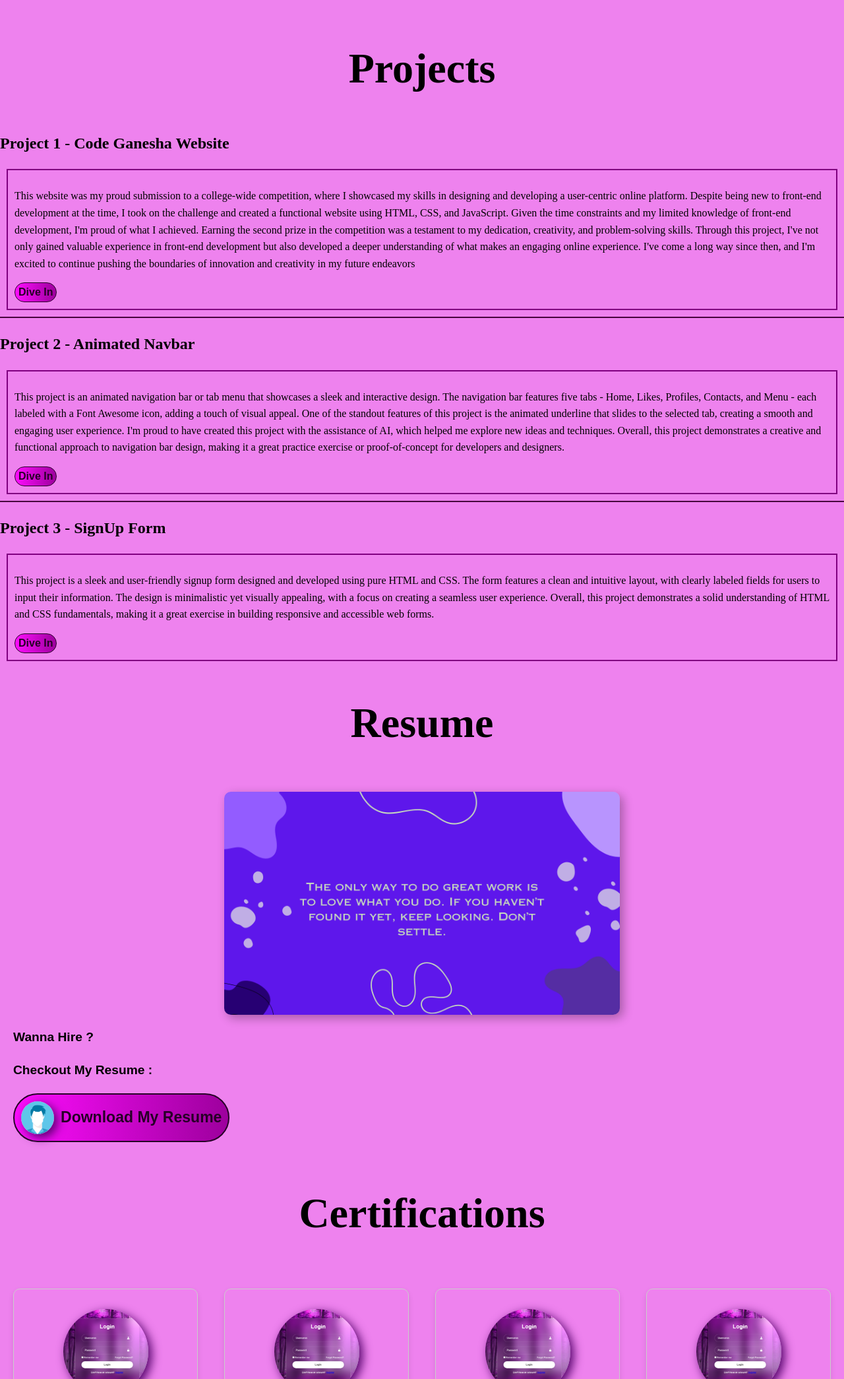
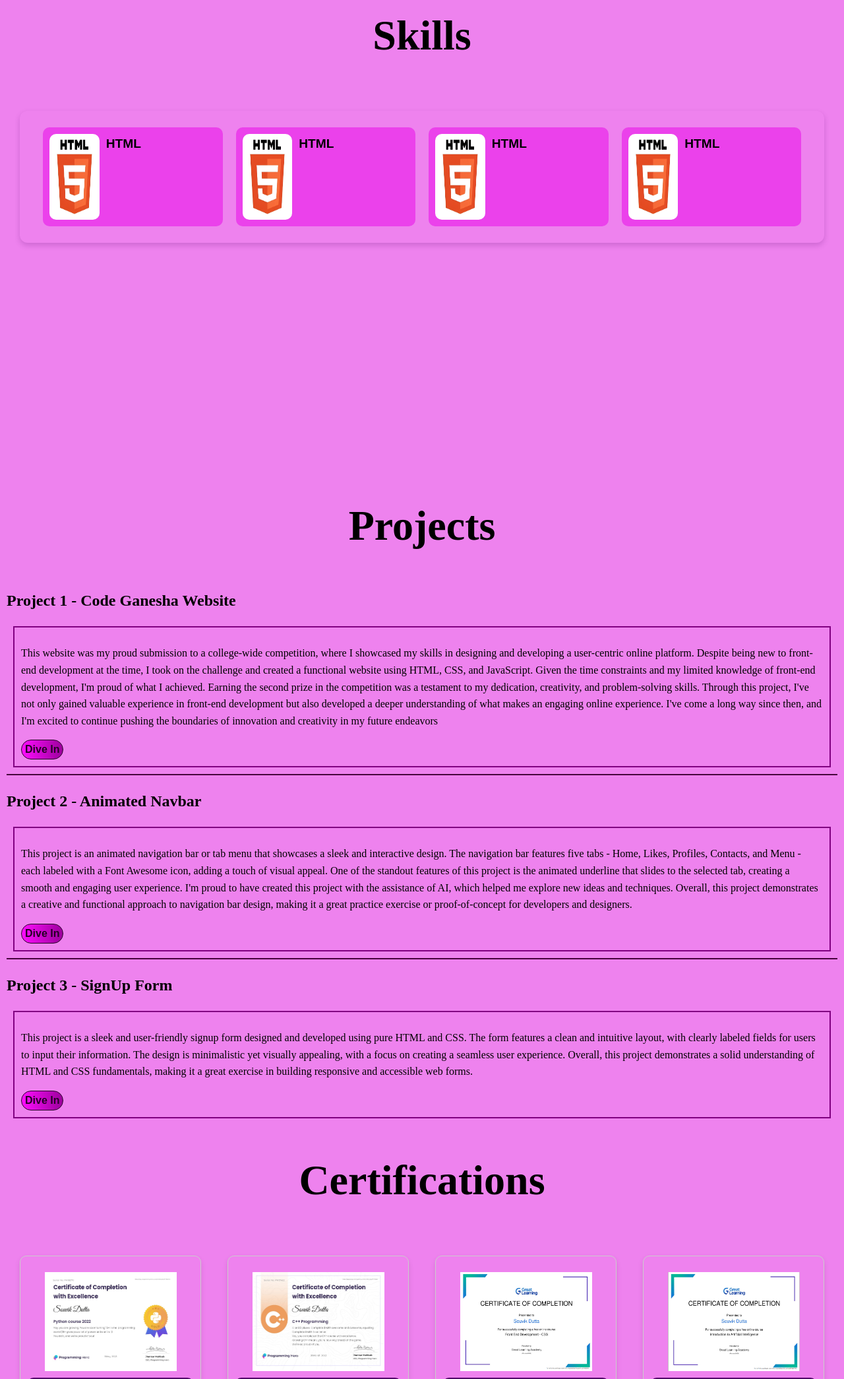
Before and after one commit to s7d4007/Personal-Portfolio, a plain HTML site: page Portfolio.html in a window 1280 px wide. Shown: the part 710-2800 px from the top of the page at 66% size. Drawn offline with nearby package versions, Linux system fonts and the light colour scheme; a web font is replaced by a local one.

Commit message:
Added Skills Section and Enhanced Certifications Section Gave a linkedIn Page link in the certifications section to know more about it.

```diff
--- a/Portfolio.html
+++ b/Portfolio.html
@@ -19,8 +19,8 @@
     <nav>
         <ul>
             <li><a href="#Home">Home</a></li>
+            <li><a href="#Skills">Skills</a></li>
             <li><a href="#Projects">Projects</a></li>
-            <li><a href="#Resume">Resume</a></li>
             <li><a href="#Certifications">Certifications</a></li>
             <li><a href="#Contact">Contact</a></li>
         </ul>
@@ -35,8 +35,27 @@
             </section>
             <section class="right">
                 <div class="format">Hello, </div> I am <div class="format">Souvik Dutta, </div> a passionate <div
-                    class="dynamic"><span id="element"> </span></div>
+                class="dynamic"><span id="element"> </span></div>
             </section>
+        </div>
+        <div id="Skills">
+            <h1>Skills</h1>
+            <div class="skills">
+                <div class="skill-box">
+                    <div id="skill-section">
+                        <img src="HTML.webp" alt="HTML" class="skill-section"> HTML
+                    </div>
+                    <div id="skill-section">
+                        <img src="HTML.webp" alt="HTML" class="skill-section"> HTML
+                    </div>
+                    <div id="skill-section">
+                        <img src="HTML.webp" alt="HTML" class="skill-section"> HTML
+                    </div>
+                    <div id="skill-section">
+                        <img src="HTML.webp" alt="HTML" class="skill-section"> HTML
+                    </div>
+                </div>
+            </div>
         </div>
         <div id="Projects">
             <h1>Projects</h1>
@@ -87,48 +106,35 @@
                 </div>
             </div>
         </div>
-        <div id="Resume">
-            <h1>Resume</h1>
-            <div class="resume">
-                <img src="Quote.png" alt="quote" id="poster">
-                <p>Wanna Hire ?</p>
-                <p>Checkout My Resume :</p>
-                <button id="resume"><img src="profile.png" alt="resume"><a href="My Resume.docx"
-                        download="Souvik_Dutta_Resume.docx" class="resume-button">Download My Resume</a></button>
-            </div>
-        </div>
         <div id="Certifications">
             <h1>Certifications</h1>
             <div class="cards">
                 <div class="card">
-                    <img src="signup.png" alt="Image Placeholder" class="card-image">
+                    <img src="Python.jpg" alt="Image Placeholder" class="card-image">
                     <div class="card-description">
-                        <p>Write your description here. This space can be used to provide details about the image or any
-                            other relevant information.</p>
+                        <p> Python certification validates my proficiency in programming, data science, and automation, showcasing my ability to develop efficient, scalable, and AI-powered solutions for real-world applications. </p>
                     </div>
                 </div>
                 <div class="card">
-                    <img src="signup.png" alt="Image Placeholder" class="card-image">
+                    <img src="C++ Programming.jpg" alt="Image Placeholder" class="card-image">
                     <div class="card-description">
-                        <p>Write your description here. This space can be used to provide details about the image or any
-                            other relevant information.</p>
+                        <p>A C++ certification showcases my expertise, problem-solving skills, and commitment to coding, making me a valuable asset in software development.</p>
                     </div>
                 </div>
                 <div class="card">
-                    <img src="signup.png" alt="Image Placeholder" class="card-image">
+                    <img src="CSS.png" alt="CSS" class="card-image">
                     <div class="card-description">
-                        <p>Write your description here. This space can be used to provide details about the image or any
-                            other relevant information.</p>
+                        <p>A Frontend Development using CSS certification validates my expertise in designing responsive, visually appealing, and user-friendly web interfaces, showcasing my ability to create modern, accessible, and well-structured websites</p>
                     </div>
                 </div>
                 <div class="card">
-                    <img src="signup.png" alt="Image Placeholder" class="card-image">
+                    <img src="AI.png" alt="Artificial Intelligence" class="card-image">
                     <div class="card-description">
-                        <p>Write your description here. This space can be used to provide details about the image or any
-                            other relevant information.</p>
+                        <p>An AI certification validates my expertise in machine learning, deep learning, and automation, proving my ability to develop intelligent, scalable AI solutions. </p>
                     </div>
                 </div>
             </div>
+            <div class="format">To know more about my certifications, visit my <a href="https://www.linkedin.com/in/souvik-dutta-244304307/" target="_blank">LinkedIn</a> Page</div>
         </div>
         <div id="Contact">
             <h1>Contact</h1>
@@ -142,7 +148,6 @@
                 <div><a href="https://github.com/s7d4007" target="_blank"><img src="github.png" alt="whatsapp"
                             class="visit"></a></div>
             </div>
-
             <div class="form">
                 <a href="https://forms.gle/cvDSTAujkaqg4ysK7" target="_blank"><button id="give">Say Hello</button></a>
             </div>
--- a/design.css
+++ b/design.css
@@ -14,7 +14,8 @@ body {
     font-weight: 400;
     font-style: normal;
     background-color: violet;
-    line-height: 1.6; /* Added for better readability */
+    line-height: 1.6;
+    /* Added for better readability */
 }
 
 /* Typography */
@@ -77,7 +78,7 @@ nav ul li a:focus {
     outline-offset: 4px;
 }
 
-a{
+a {
     text-decoration: none;
 }
 
@@ -92,7 +93,7 @@ a{
     display: flex;
     align-items: center;
     width: 50%;
-    height: 650px;
+    height: 600px;
 }
 
 .right {
@@ -100,7 +101,7 @@ a{
     padding: 10px;
     font-size: 3.5rem;
     width: 50%;
-    height: 650px;
+    height: 600px;
     flex-direction: column;
     justify-content: center;
     align-items: center;
@@ -126,22 +127,26 @@ a{
 }
 
 /* Images */
-img {
+.profile {
     width: 50%;
-    max-width: 300px; /* Set a maximum width */
-    border-radius: 50%; /* Changed to 50% for better performance */
-    margin: 20px auto; /* Centered the image */
+    max-width: 300px;
+    /* Set a maximum width */
+    border-radius: 50%;
+    /* Changed to 50% for better performance */
+    margin: 20px auto;
+    /* Centered the image */
     height: auto;
     box-shadow: 5px 5px 15px rgb(81, 0, 104);
     transition: transform 0.3s ease-in-out;
 }
 
-img:hover {
+.profile:hover {
     transform: scale(1.1);
 }
 
 .visit {
-    border-radius: 50%; /* Changed to 50% for better performance */
+    border-radius: 50%;
+    /* Changed to 50% for better performance */
     width: 80px;
     box-shadow: 5px 5px 15px rgb(81, 0, 104);
 }
@@ -150,18 +155,24 @@ img:hover {
 #Projects {
     margin: 0px;
     height: auto;
+    padding: 0 10px;
 }
-.projects{
+
+.projects {
     align-items: center;
     display: flex;
-    border-radius: 50px;  /* halved from 100px */
-    padding: 5px;         /* halved from 10px */
+    border-radius: 50px;
+    /* halved from 100px */
+    padding: 5px;
+    /* halved from 10px */
     font-family: "Gupter", sans-serif;
-    font-size: medium;    /* reduced from larger */
+    font-size: medium;
+    /* reduced from larger */
     font-weight: 900;
     background: linear-gradient(to right, rgb(253, 13, 253), rgb(157, 0, 157));
     color: rgb(39, 0, 39);
-    border: 1px solid rgb(39, 0, 39); /* halved from 2px */
+    border: 1px solid rgb(39, 0, 39);
+    /* halved from 2px */
     width: auto;
 }
 
@@ -185,12 +196,12 @@ img:hover {
     box-shadow: 2px 2px 10px rgb(81, 0, 104);
 }
 
-/* Resume Section */
-#Resume {
+/* Skills Section */
+#Skills {
     height: 700px;
 }
 
-.resume {
+.skills {
     margin: 10px;
     padding: 10px;
     font-size: larger;
@@ -198,59 +209,45 @@ img:hover {
     font-weight: 700;
 }
 
-#resume {
+.skill-box {
+    display: flex;
+    margin: 10px;
+    padding: 15px 25px;
     align-items: center;
-    display: flex;
-    border-radius: 100px;
-    padding: 10px;
-    font-family: "Gupter", sans-serif;
-    font-size: larger;
-    font-weight: 900;
-    background: linear-gradient(to right, rgb(253, 13, 253), rgb(157, 0, 157));
-    color: rgb(39, 0, 39);
-    border: 2px solid rgb(39, 0, 39);
-    width: auto;
+    justify-content: space-between;
+    border-radius: 12px;
+    box-shadow: 0 4px 8px rgba(81, 0, 104, 0.2);
+    transition: all 0.3s ease-in-out;
 }
 
-#resume img {
-    width: 50px;
-    height: 50px;
-    margin: 0 10px 0 0;
+#skill-section {
+    display: flex;
+    margin: 10px;
+    padding: 10px;
+    width: 400px;
+    height: 150px;
+    border-radius: 10px;
+    overflow: hidden;
+    transition: transform 0.3s ease-in-out;
+    background-color: rgb(235, 65, 235);
 }
 
-#resume a {
-    text-decoration: none;
-    color: rgb(39, 0, 39);
+#skill-section:hover {
+    transition: transform 0.3s ease-in-out;
 }
 
-#resume:hover {
-    transform: scale(1.001);
-    box-shadow: 2px 2px 10px rgb(81, 0, 104);
-    cursor: pointer;
-}
 
-#resume:focus {
-    outline: 2px solid #47003d;
-    outline-offset: 4px;
-}
-
-#poster {
-    width: 95%;
-    max-width: 600px; /* Set a maximum width */
-    margin: auto; /* Center the image */
-    display: block; /* Ensure the image is a block element */
-    border-radius: 10px; /* Add rounded corners */
-    box-shadow: 5px 5px 15px rgba(0, 0, 0, 0.3); /* Add a shadow for better visibility */
-}
-
-#poster:hover{
-    transform: scale(1.1);
-    box-shadow: 2px 2px 10px rgb(81, 0, 104);
+.skill-section {
+    width: 30%;
+    border-radius: 10px;
+    margin-right: 10px;
 }
 
 /* Certifications Section */
 #Certifications {
-    height: 650px;
+    height: 550px;
+    padding: 0 10px;
+    margin-bottom: 10px;
 }
 
 .cards {
@@ -266,7 +263,8 @@ img:hover {
     justify-content: center;
     border: 1px solid #ccc;
     border-radius: 10px;
-    overflow: hidden;
+    overflow: visible;
+    height: 450px;
     width: 300px;
     box-shadow: 0 4px 8px rgba(0, 0, 0, 0.1);
     margin: 20px;
@@ -274,13 +272,18 @@ img:hover {
 }
 
 .card-image {
-    height: auto;
+    height: 150px;
+    width: 200px;
+    margin: 10px 0;
     align-items: center;
     justify-content: center;
+    transition: transform 0.7s ease-in-out;
+    /* Smooth transition */
 }
 
 .card-description {
     padding: 15px;
+    height: 250px;
     background-color: rgb(81, 0, 104);
     text-align: center;
     border-radius: 10px;
@@ -293,6 +296,12 @@ img:hover {
     cursor: pointer;
 }
 
+.card:hover .card-image {
+    transform: scale(1.5);
+    /* 50% zoom */
+    transition: transform 0.7s ease-in-out;
+}
+
 /* Contact Section */
 #Contact {
     height: 650px;
@@ -301,6 +310,7 @@ img:hover {
     align-items: center;
     justify-content: center;
     text-align: center;
+    margin-top: 20px;
 }
 
 .format {
@@ -333,17 +343,26 @@ img:hover {
     outline-offset: 4px;
 }
 
-.visit{
+.visit {
     background-color: black;
+    transition: transform 0.3s ease-in-out;
+
 }
 
 .redirect {
     display: flex;
     align-items: center;
     justify-content: center;
-    margin: 50px;    /* Increased margin for more spacing between elements */
-    padding: 20px;   /* Increased padding for more internal spacing */
-    gap: 30px;       /* Added gap property to create space between flex items */
+    margin: 50px;
+    /* Increased margin for more spacing between elements */
+    padding: 20px;
+    /* Increased padding for more internal spacing */
+    gap: 30px;
+    /* Added gap property to create space between flex items */
+}
+
+.visit:hover {
+    transform: scale(1.2);
 }
 
 /* Footer */
```
Also changed, not shown: AI.png (added), C++ Programming.jpg (added), CSS.png (added), HTML.webp (added), Python.jpg (added).
